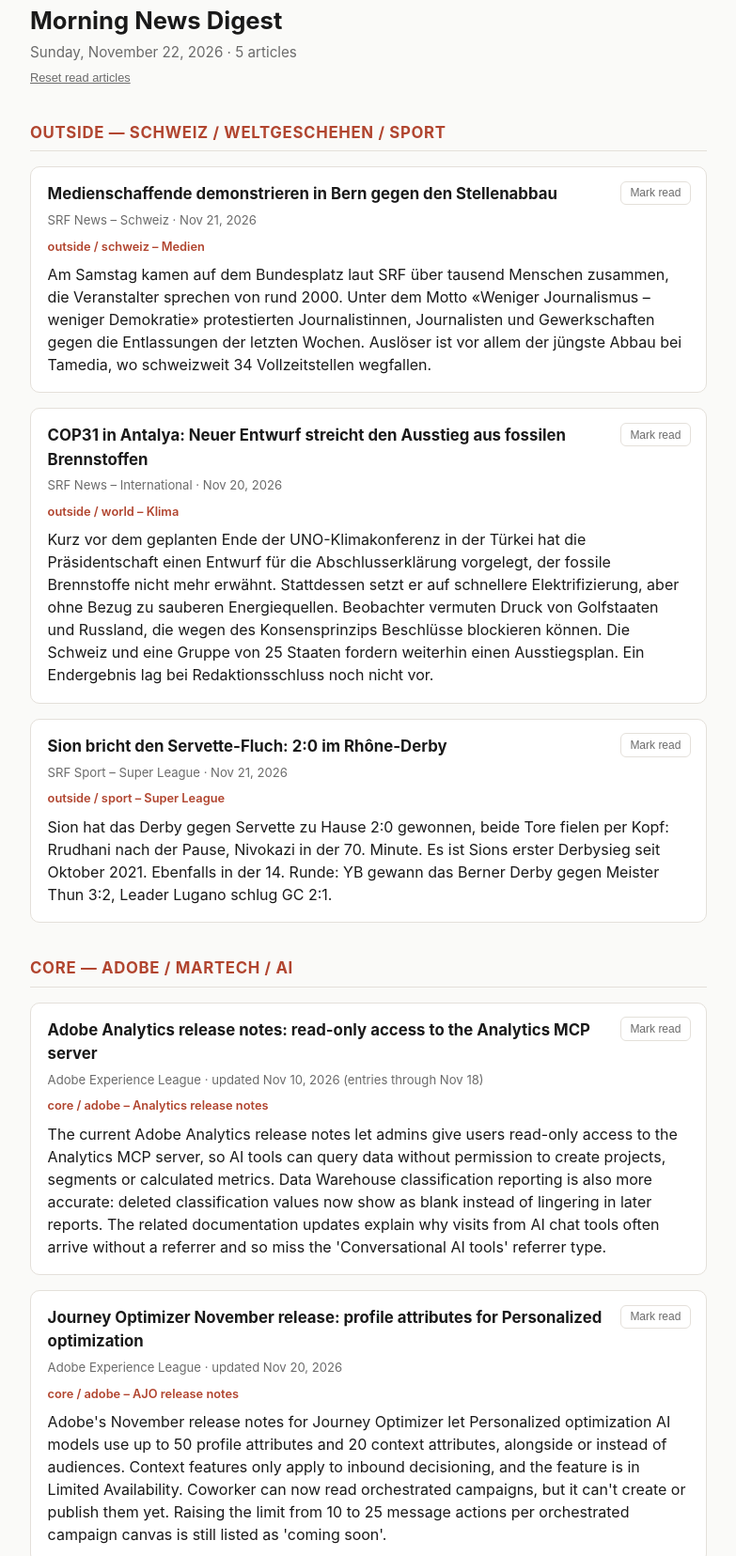
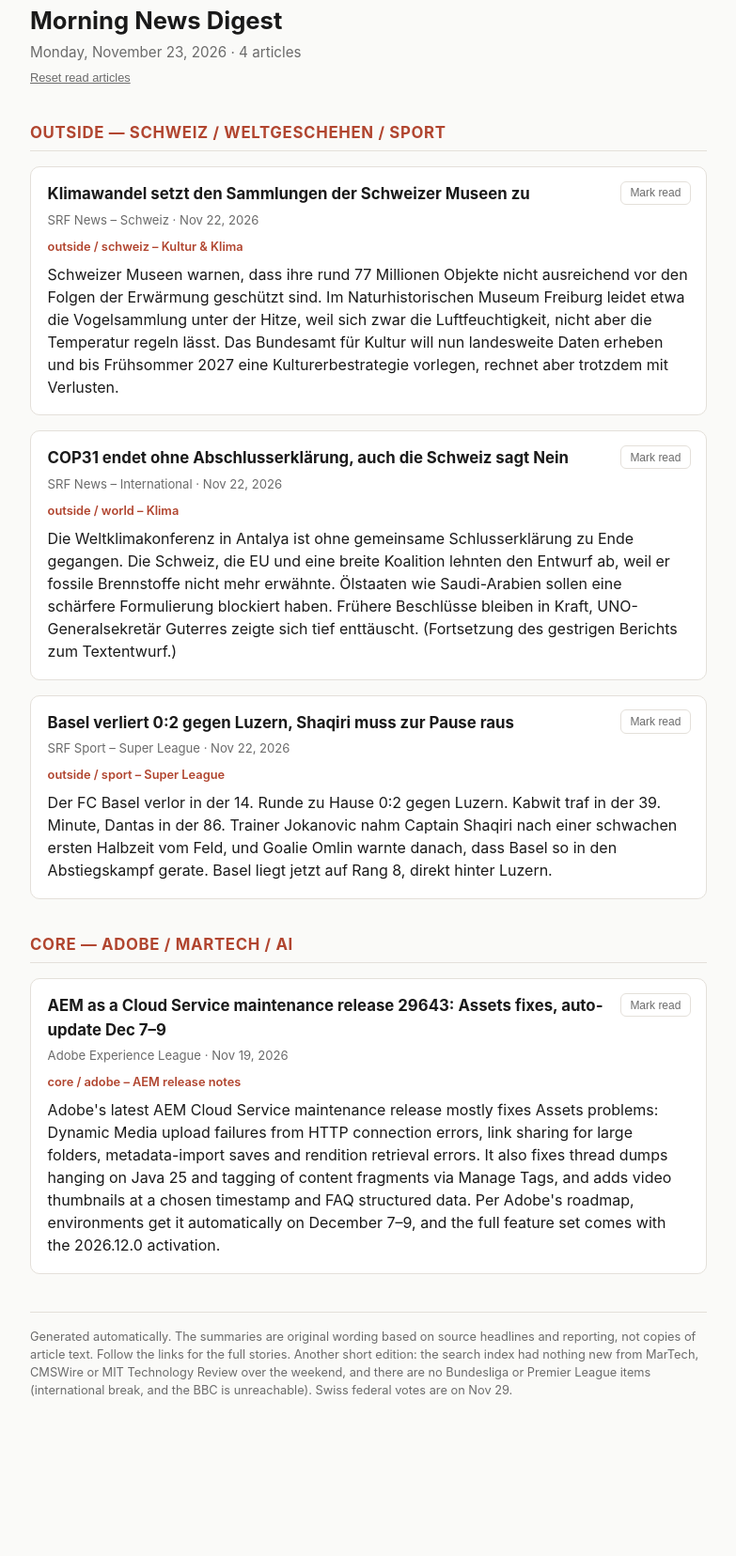
Before and after one commit to magicistheanswer/news-digest, a plain HTML site: page docs/index.html in a window 1280 px wide. Shown: the part 37-1693 px from the top of the page at 94% size, without its empty margins (248-1031 px from the left). After the commit the page ends 1591 px from the top, so only its background shows below. Drawn offline with Linux system fonts and the light colour scheme.

Commit message:
Digest 2026-11-23: 4 articles (1 core / 3 outside)
Skipped: MarTech.org, CMSWire, MIT Tech Review (nothing fresh that hadn't
already been shown), Adobe blog (newest posts from MAX, too old), MeasureCamp
(no new post), Kicker (international break), BBC News/Sport (unreachable).

Co-Authored-By: Claude Opus 5.5 <noreply@anthropic.com>
Claude-Session: https://claude.ai/code/session_01ML879BYNF6p8MTFb2p78Eh

```diff
--- a/docs/index.html
+++ b/docs/index.html
@@ -3,7 +3,7 @@
 <head>
 <meta charset="UTF-8">
 <meta name="viewport" content="width=device-width, initial-scale=1.0">
-<title>Morning News Digest — 2026-11-22</title>
+<title>Morning News Digest — 2026-11-23</title>
 <style>
   :root {
     color-scheme: light dark;
@@ -95,57 +95,50 @@
 </head>
 <body>
 <!--
-  Run notes (2026-11-22, Sunday):
-  - Direct RSS/Atom fetching still blocked: curl gets HTTP 000 for every feed host, and WebFetch cannot resolve experienceleague.adobe.com. Fallback: WebSearch limited to each source's domain. Every included item is dated Nov 20-21 (SRF) or is an Adobe monthly release-notes page updated in November (Analytics: Nov 10, entries through Nov 18; AJO: Nov 20).
-  - Used (2 core / 3 outside): Adobe Analytics release notes, Journey Optimizer release notes; SRF Medien-Demo Bern (schweiz), SRF COP31 draft (world), SRF Sport Sion-Servette 2:0 (sport).
-  - Skipped: MarTech.org, CMSWire and MIT Technology Review: nothing found dated after Nov 20, and every Nov 20 item was already shown yesterday (weekend lull). MeasureCamp: no new post (MeasureCamp Zurich was yesterday). Kicker: Bundesliga international break, next round Nov 27. BBC News / BBC Sport: the search tool can't reach those domains (400). SVP ticket follow-up (SRF) skipped because the story was shown yesterday.
-  - The 75/25 mix is off today: only 5 fresh items cleared the freshness bar, and freshness beats quota per CLAUDE.md. Layout: Outside above Core; Mark read via localStorage kept.
+  Run notes (2026-11-23, Monday):
+  - Direct RSS/Atom fetching still blocked: curl returns HTTP 000 for every feed host, and WebFetch can't resolve martech.org, cmswire.com, technologyreview.com or srf.ch (outside the session's allowed network domains). Fallback: WebSearch limited to each source's domain, with every date checked.
+  - Used (1 core / 3 outside): AEM Cloud Service maintenance release 29643 (Nov 19); SRF Museen & Klimawandel (schweiz, Nov 22), SRF COP31 ends without agreement (world, Nov 22), SRF Sport Basel-Luzern 0:2 (sport, Nov 22).
+  - Skipped: MarTech.org: newest items (Nov 16-20) were already shown, and the MarTech Conference recaps date from about Nov 4-13, which is too old. CMSWire: nothing indexed after Nov 18, and those items were already shown. MIT Technology Review: newest is Nov 20, already shown. Adobe blog/newsroom: newest Experience Cloud posts are from MAX (Nov 4-10), too old; the AEM 2026.11.0 feature notes were skipped as a likely repeat of Nov 18. MeasureCamp: no new post. Kicker: Bundesliga international break, nothing new. BBC News / BBC Sport: the search tool can't reach those domains (400). SRF St. Gallen Motorfahrzeugsteuer (Nov 22) skipped to keep the outside sub-topics balanced.
+  - The 75/25 mix is far off: only 4 items cleared the freshness and no-repeat bars (the index has little from the weekend), and freshness beats quota per CLAUDE.md. Layout: Outside above Core; Mark read via localStorage kept.
 -->
 <div class="wrap">
   <header>
     <h1>Morning News Digest</h1>
-    <div class="date">Sunday, November 22, 2026 · 5 articles</div>
+    <div class="date">Monday, November 23, 2026 · 4 articles</div>
     <button id="reset-read" class="reset-read" type="button">Reset read articles</button>
   </header>
   <h2 class="section">Outside — Schweiz / Weltgeschehen / Sport</h2>
-  <article class="card" data-link="https://www.srf.ch/news/schweiz/demonstration-in-bern-medienschaffende-protestieren-fuer-journalismus-und-demokratie">
+  <article class="card" data-link="https://www.srf.ch/news/schweiz/schweizer-museen-schwitzen-der-klimawandel-bedroht-das-kulturelle-gedaechtnis-der-schweiz">
     <button class="mark-read" type="button">Mark read</button>
-    <h3><a href="https://www.srf.ch/news/schweiz/demonstration-in-bern-medienschaffende-protestieren-fuer-journalismus-und-demokratie">Medienschaffende demonstrieren in Bern gegen den Stellenabbau</a></h3>
-    <div class="meta">SRF News – Schweiz · Nov 21, 2026</div>
-    <div class="why">outside / schweiz – Medien</div>
-    <p class="summary">Am Samstag kamen auf dem Bundesplatz laut SRF über tausend Menschen zusammen, die Veranstalter sprechen von rund 2000. Unter dem Motto «Weniger Journalismus – weniger Demokratie» protestierten Journalistinnen, Journalisten und Gewerkschaften gegen die Entlassungen der letzten Wochen. Auslöser ist vor allem der jüngste Abbau bei Tamedia, wo schweizweit 34 Vollzeitstellen wegfallen.</p>
+    <h3><a href="https://www.srf.ch/news/schweiz/schweizer-museen-schwitzen-der-klimawandel-bedroht-das-kulturelle-gedaechtnis-der-schweiz">Klimawandel setzt den Sammlungen der Schweizer Museen zu</a></h3>
+    <div class="meta">SRF News – Schweiz · Nov 22, 2026</div>
+    <div class="why">outside / schweiz – Kultur & Klima</div>
+    <p class="summary">Schweizer Museen warnen, dass ihre rund 77 Millionen Objekte nicht ausreichend vor den Folgen der Erwärmung geschützt sind. Im Naturhistorischen Museum Freiburg leidet etwa die Vogelsammlung unter der Hitze, weil sich zwar die Luftfeuchtigkeit, nicht aber die Temperatur regeln lässt. Das Bundesamt für Kultur will nun landesweite Daten erheben und bis Frühsommer 2027 eine Kulturerbestrategie vorlegen, rechnet aber trotzdem mit Verlusten.</p>
   </article>
-  <article class="card" data-link="https://www.srf.ch/news/international/klimakonferenz-in-antalya-cop31-entwurf-streicht-alle-hinweise-auf-fossile-brennstoffe">
+  <article class="card" data-link="https://www.srf.ch/news/international/klimakonferenz-in-der-tuerkei-keine-einigung-bei-weltklimakonferenz-auch-schweiz-lehnt-ab">
     <button class="mark-read" type="button">Mark read</button>
-    <h3><a href="https://www.srf.ch/news/international/klimakonferenz-in-antalya-cop31-entwurf-streicht-alle-hinweise-auf-fossile-brennstoffe">COP31 in Antalya: Neuer Entwurf streicht den Ausstieg aus fossilen Brennstoffen</a></h3>
-    <div class="meta">SRF News – International · Nov 20, 2026</div>
+    <h3><a href="https://www.srf.ch/news/international/klimakonferenz-in-der-tuerkei-keine-einigung-bei-weltklimakonferenz-auch-schweiz-lehnt-ab">COP31 endet ohne Abschlusserklärung, auch die Schweiz sagt Nein</a></h3>
+    <div class="meta">SRF News – International · Nov 22, 2026</div>
     <div class="why">outside / world – Klima</div>
-    <p class="summary">Kurz vor dem geplanten Ende der UNO-Klimakonferenz in der Türkei hat die Präsidentschaft einen Entwurf für die Abschlusserklärung vorgelegt, der fossile Brennstoffe nicht mehr erwähnt. Stattdessen setzt er auf schnellere Elektrifizierung, aber ohne Bezug zu sauberen Energiequellen. Beobachter vermuten Druck von Golfstaaten und Russland, die wegen des Konsensprinzips Beschlüsse blockieren können. Die Schweiz und eine Gruppe von 25 Staaten fordern weiterhin einen Ausstiegsplan. Ein Endergebnis lag bei Redaktionsschluss noch nicht vor.</p>
+    <p class="summary">Die Weltklimakonferenz in Antalya ist ohne gemeinsame Schlusserklärung zu Ende gegangen. Die Schweiz, die EU und eine breite Koalition lehnten den Entwurf ab, weil er fossile Brennstoffe nicht mehr erwähnte. Ölstaaten wie Saudi-Arabien sollen eine schärfere Formulierung blockiert haben. Frühere Beschlüsse bleiben in Kraft, UNO-Generalsekretär Guterres zeigte sich tief enttäuscht. (Fortsetzung des gestrigen Berichts zum Textentwurf.)</p>
   </article>
-  <article class="card" data-link="https://www.srf.ch/sport/fussball/super-league/2-0-zu-hause-im-rhone-derby-dank-koepfchen-den-bann-gebrochen-sion-besiegt-den-servette-fluch">
+  <article class="card" data-link="https://www.srf.ch/sport/fussball/super-league/luzern-siegt-hochverdient-shaqiri-zur-pause-ausgewechselt-basel-nach-0-2-weiter-im-loch">
     <button class="mark-read" type="button">Mark read</button>
-    <h3><a href="https://www.srf.ch/sport/fussball/super-league/2-0-zu-hause-im-rhone-derby-dank-koepfchen-den-bann-gebrochen-sion-besiegt-den-servette-fluch">Sion bricht den Servette-Fluch: 2:0 im Rhône-Derby</a></h3>
-    <div class="meta">SRF Sport – Super League · Nov 21, 2026</div>
+    <h3><a href="https://www.srf.ch/sport/fussball/super-league/luzern-siegt-hochverdient-shaqiri-zur-pause-ausgewechselt-basel-nach-0-2-weiter-im-loch">Basel verliert 0:2 gegen Luzern, Shaqiri muss zur Pause raus</a></h3>
+    <div class="meta">SRF Sport – Super League · Nov 22, 2026</div>
     <div class="why">outside / sport – Super League</div>
-    <p class="summary">Sion hat das Derby gegen Servette zu Hause 2:0 gewonnen, beide Tore fielen per Kopf: Rrudhani nach der Pause, Nivokazi in der 70. Minute. Es ist Sions erster Derbysieg seit Oktober 2021. Ebenfalls in der 14. Runde: YB gewann das Berner Derby gegen Meister Thun 3:2, Leader Lugano schlug GC 2:1.</p>
+    <p class="summary">Der FC Basel verlor in der 14. Runde zu Hause 0:2 gegen Luzern. Kabwit traf in der 39. Minute, Dantas in der 86. Trainer Jokanovic nahm Captain Shaqiri nach einer schwachen ersten Halbzeit vom Feld, und Goalie Omlin warnte danach, dass Basel so in den Abstiegskampf gerate. Basel liegt jetzt auf Rang 8, direkt hinter Luzern.</p>
   </article>
   <h2 class="section">Core — Adobe / Martech / AI</h2>
-  <article class="card" data-link="https://experienceleague.adobe.com/en/docs/analytics/release-notes/latest">
+  <article class="card" data-link="https://experienceleague.adobe.com/en/docs/experience-manager-cloud-service/content/release-notes/maintenance/latest">
     <button class="mark-read" type="button">Mark read</button>
-    <h3><a href="https://experienceleague.adobe.com/en/docs/analytics/release-notes/latest">Adobe Analytics release notes: read-only access to the Analytics MCP server</a></h3>
-    <div class="meta">Adobe Experience League · updated Nov 10, 2026 (entries through Nov 18)</div>
-    <div class="why">core / adobe – Analytics release notes</div>
-    <p class="summary">The current Adobe Analytics release notes let admins give users read-only access to the Analytics MCP server, so AI tools can query data without permission to create projects, segments or calculated metrics. Data Warehouse classification reporting is also more accurate: deleted classification values now show as blank instead of lingering in later reports. The related documentation updates explain why visits from AI chat tools often arrive without a referrer and so miss the &#x27;Conversational AI tools&#x27; referrer type.</p>
-  </article>
-  <article class="card" data-link="https://experienceleague.adobe.com/en/docs/journey-optimizer/using/whats-new/release-notes">
-    <button class="mark-read" type="button">Mark read</button>
-    <h3><a href="https://experienceleague.adobe.com/en/docs/journey-optimizer/using/whats-new/release-notes">Journey Optimizer November release: profile attributes for Personalized optimization</a></h3>
-    <div class="meta">Adobe Experience League · updated Nov 20, 2026</div>
-    <div class="why">core / adobe – AJO release notes</div>
-    <p class="summary">Adobe&#x27;s November release notes for Journey Optimizer let Personalized optimization AI models use up to 50 profile attributes and 20 context attributes, alongside or instead of audiences. Context features only apply to inbound decisioning, and the feature is in Limited Availability. Coworker can now read orchestrated campaigns, but it can&#x27;t create or publish them yet. Raising the limit from 10 to 25 message actions per orchestrated campaign canvas is still listed as &#x27;coming soon&#x27;.</p>
+    <h3><a href="https://experienceleague.adobe.com/en/docs/experience-manager-cloud-service/content/release-notes/maintenance/latest">AEM as a Cloud Service maintenance release 29643: Assets fixes, auto-update Dec 7–9</a></h3>
+    <div class="meta">Adobe Experience League · Nov 19, 2026</div>
+    <div class="why">core / adobe – AEM release notes</div>
+    <p class="summary">Adobe&#x27;s latest AEM Cloud Service maintenance release mostly fixes Assets problems: Dynamic Media upload failures from HTTP connection errors, link sharing for large folders, metadata-import saves and rendition retrieval errors. It also fixes thread dumps hanging on Java 25 and tagging of content fragments via Manage Tags, and adds video thumbnails at a chosen timestamp and FAQ structured data. Per Adobe&#x27;s roadmap, environments get it automatically on December 7–9, and the full feature set comes with the 2026.12.0 activation.</p>
   </article>
   <footer>
-    Generated automatically. Summaries are original wording based on source headlines and reporting, not reproductions of article text. Follow the links for full stories. A short Sunday edition: MarTech, CMSWire and MIT Technology Review had nothing newer than what ran yesterday, and there are no Bundesliga or Premier League items (international break / source unreachable). Swiss federal votes are on Nov 29, the Bundesrat election on Dec 9.
+    Generated automatically. The summaries are original wording based on source headlines and reporting, not copies of article text. Follow the links for the full stories. Another short edition: the search index had nothing new from MarTech, CMSWire or MIT Technology Review over the weekend, and there are no Bundesliga or Premier League items (international break, and the BBC is unreachable). Swiss federal votes are on Nov 29.
   </footer>
 </div>
 <script>
```
Also changed, not shown: data/history.json (+20 -15 lines).
